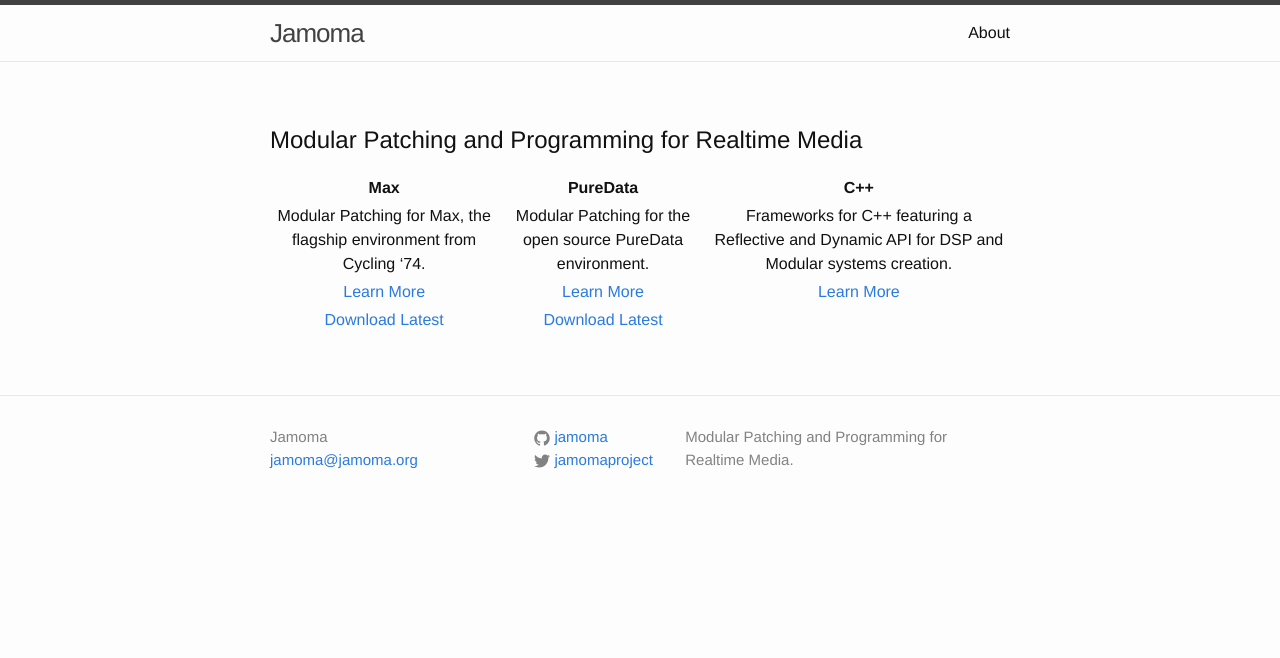
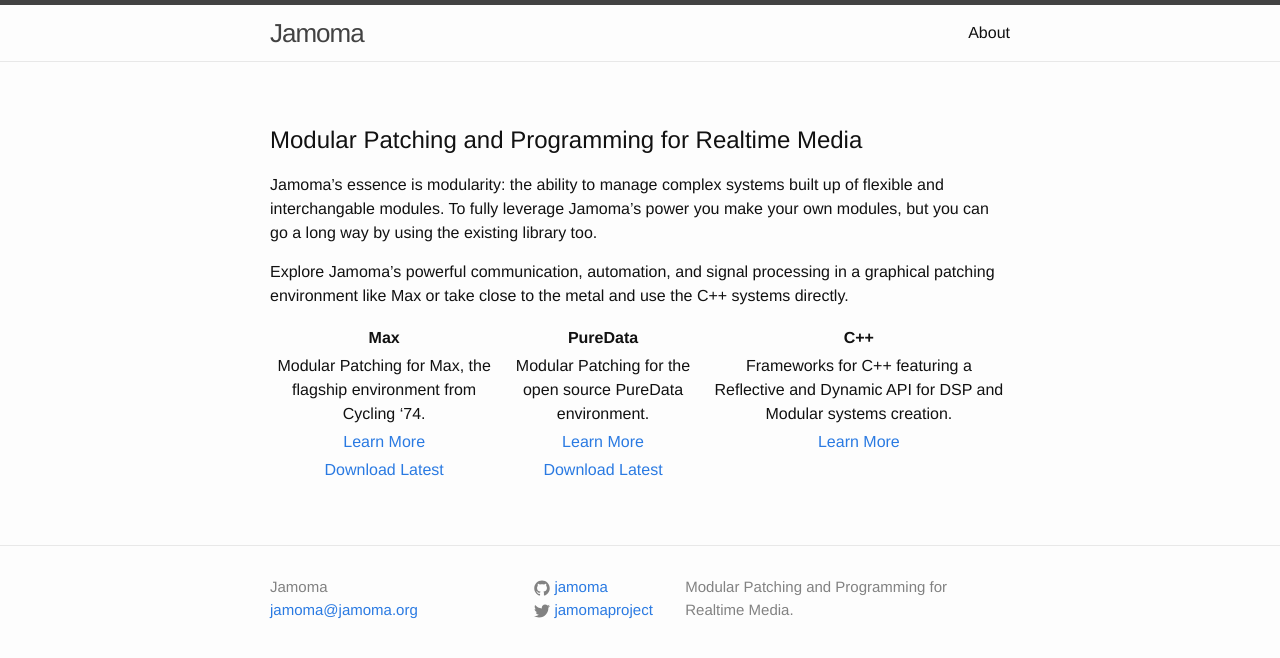
Before and after one commit to jamoma/jamoma.github.io, a Jekyll site: the page built from index.md, in a window 1280 px wide. Shown: the top 658 px of the page. Built offline with Jekyll 4.4.1, drawn with Linux system fonts in a browser that asks for light colours.

Commit message:
attempting an introductory description

```diff
--- a/index.md
+++ b/index.md
@@ -5,7 +5,10 @@ layout: page
 
 #Modular Patching and Programming for Realtime Media
 
+Jamoma's essence is modularity: the ability to manage complex systems built up of flexible and interchangable modules.
+To fully leverage Jamoma's power you make your own modules, but you can go a long way by using the existing library too.
 
+Explore Jamoma's powerful communication, automation, and signal processing in a graphical patching environment like Max or take close to the metal and use the C++ systems directly.
 
 
 | &nbsp;&nbsp;&nbsp; Max &nbsp;&nbsp;&nbsp; | &nbsp;&nbsp;&nbsp; PureData &nbsp;&nbsp;&nbsp;  | &nbsp;&nbsp;&nbsp; C++ &nbsp;&nbsp;&nbsp; |
```
